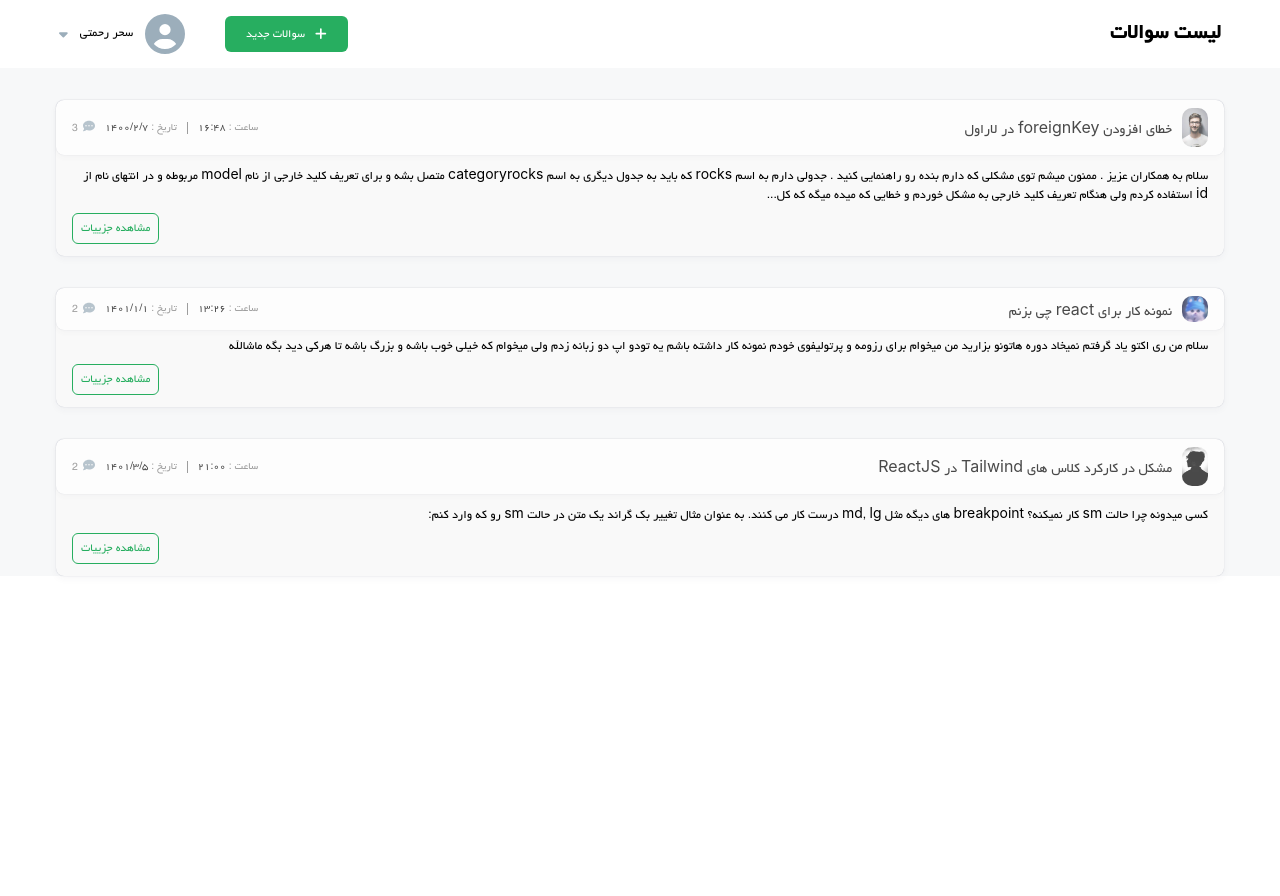
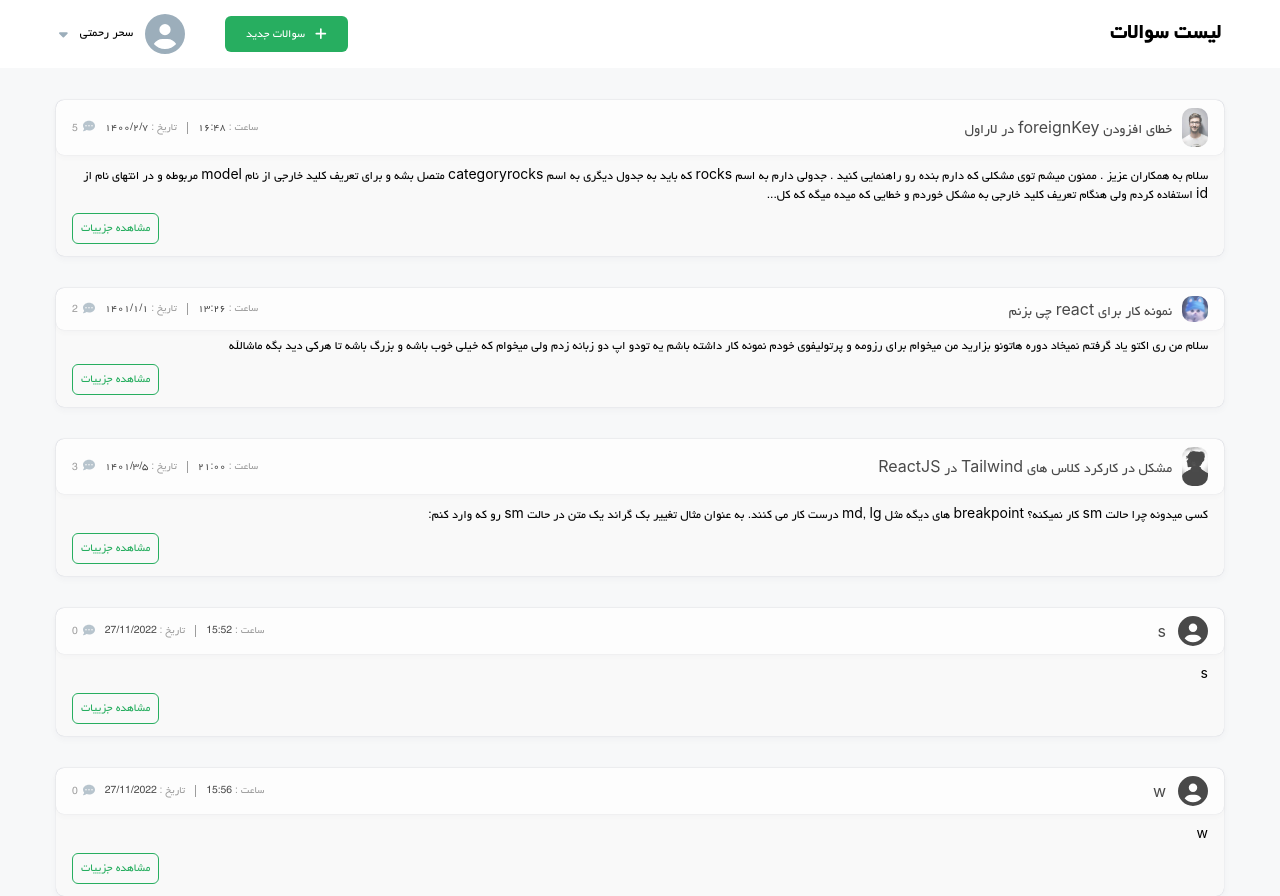
Before and after one commit to saharrahmati/karname, a React (Create React App) app: page / in a window 1280 px wide. Before the commit the page ends 800 px from the top, so only its background shows below. Built offline with nearby package versions, Linux system fonts and the light colour scheme; data requests are answered from the project's data file.

Commit message:
removed redux and store from project

```diff
--- a/data/db.json
+++ b/data/db.json
@@ -26,6 +26,20 @@
       "date": "۱۴۰۱/۳/۵",
       "hour": "۲۱:۰۰",
       "questionId": 3
+    },
+    {
+      "title": "s",
+      "description": "s",
+      "date": "27/11/2022",
+      "hour": "15:52",
+      "id": 4
+    },
+    {
+      "title": "w",
+      "description": "w",
+      "date": "27/11/2022",
+      "hour": "15:56",
+      "id": 5
     }
   ],
   "Response": [
@@ -105,6 +119,54 @@
       "questionId": 3,
       "grinEmoji": 3,
       "frownEmoji": 0
+    },
+    {
+      "respondentName": "نام پاسخ دهنده",
+      "response": "dddd",
+      "date": "27/11/2022",
+      "hour": "15:50",
+      "questionId": 1,
+      "id": 8
+    },
+    {
+      "respondentName": "نام پاسخ دهنده",
+      "response": "ss",
+      "date": "27/11/2022",
+      "hour": "15:52",
+      "questionId": "",
+      "id": 9
+    },
+    {
+      "respondentName": "نام پاسخ دهنده",
+      "response": "ss",
+      "date": "27/11/2022",
+      "hour": "15:52",
+      "questionId": "",
+      "id": 10
+    },
+    {
+      "respondentName": "نام پاسخ دهنده",
+      "response": "ssss",
+      "date": "27/11/2022",
+      "hour": "15:53",
+      "questionId": "",
+      "id": 11
+    },
+    {
+      "respondentName": "نام پاسخ دهنده",
+      "response": "www",
+      "date": "27/11/2022",
+      "hour": "15:53",
+      "questionId": 3,
+      "id": 12
+    },
+    {
+      "respondentName": "نام پاسخ دهنده",
+      "response": "ww",
+      "date": "27/11/2022",
+      "hour": "15:56",
+      "questionId": 1,
+      "id": 13
     }
   ]
 }
--- a/src/App.js
+++ b/src/App.js
@@ -3,7 +3,6 @@ import axios from 'axios';
 import NavBar from './components/Navbar';
 import Questions from './components/Questions';
 import { BrowserRouter, Routes, Route } from "react-router-dom";
-import { useDispatch } from 'react-redux';
 import Response from './components/Response';
 import classes from './App.module.css';
 import AddQuestion from './components/Questions/AddQuestion';
@@ -17,12 +16,10 @@ function App() {
   const [questions,setQuestions]= useState(null)
   const [openModal,setOpenModal] = useState(false)
 
-  const dispatch = useDispatch()
 
   const getResponse = () => {
       axios.get(baseUrl).then((response)=>{
           setResponse(response.data)
-          dispatch({type:'SET_RESPONSE', payload:response.data})
       })
   }
   const getQuestion = () => {
@@ -48,8 +45,8 @@ function App() {
       {openModal ? <AddQuestion getQuestion={getQuestion} closeModal={closeModal} setOpenModal={setOpenModal}/> : null}
       <BrowserRouter>
         <Routes>
-          <Route path='/' element={<Questions questions={questions}/>}></Route>
-          <Route path='/response' element={<Response response={response} />}></Route>
+          <Route path='/' element={<Questions questions={questions} response={response}/>}></Route>
+          <Route path='/response' element={<Response response={response} getResponse={getResponse} />}></Route>
         </Routes>
       </BrowserRouter>
     </div>
--- a/src/components/Questions/index.js
+++ b/src/components/Questions/index.js
@@ -3,7 +3,6 @@ import classes from './index.module.css'
 import QuestionDetails from './_components/QuestionDetails'
 import QuestionerInfo from './_components/QuestionerInfo'
 import { useNavigate} from "react-router-dom";
-import {connect} from 'react-redux'
 
 
 function Questions (props) {
@@ -37,10 +36,5 @@ function Questions (props) {
 
     )
 }
-const mapStateToProps = (state) => {
-    return {
-        response : state
-    }
-}
 
-export default connect(mapStateToProps)(Questions)
+export default Questions
--- /dev/null
+++ b/src/components/Response/AddResponse/index.js
@@ -0,0 +1,60 @@
+import React ,{useEffect, useState} from "react"
+import classes from './index.module.css'
+import axios from "axios"
+
+function AddResponse (props) {
+    const [responseList, setResponseList] = useState("")
+    const [questionId,setQuestionId] = useState("")
+    const {response} = props
+
+    const handelChange = (e) => {
+        const value = e.target.value;
+        setResponseList(value)
+    }
+    const getQuestionId = () =>{
+        response.map((item)=>{
+            setQuestionId(item.questionId)
+        })
+    }
+    useEffect(()=>{
+        if(response){
+            getQuestionId()
+        }
+    },[response])
+    const handlePostQuestion = () => {
+        const current = new Date();
+        const date = `${current.getDate()}/${current.getMonth()+1}/${current.getFullYear()}`;
+        const hour = `${current.getHours()}:${current.getMinutes()}`;
+        let data = JSON.stringify({
+            respondentName: "نام پاسخ دهنده",
+            response: responseList,
+            date: date,
+            hour:hour,
+            questionId:questionId
+          });
+        axios.post('http://localhost:3001/Response',data,{headers:{"Content-Type" : "application/json"}})
+        .then((res)=>{
+            if(res.status === 201){
+                alert('پاسخ شما با موفقیت ثبت شد.')
+                props.getResponse()
+            }
+
+        })
+    }
+    return(
+        <div className={classes.AddResponse}>
+            <h2>پاسخ خود را وارد کنید</h2>
+            <textarea
+                rows="6"
+                cols="50"
+                name="response"
+                value={responseList}
+                onChange={(e)=>handelChange(e)}
+            />
+            <div className={classes.ErrorText}>محل قرارگیری متن راهنمای خطا</div>
+            <button  onClick={handlePostQuestion}>ارسال پاسخ</button>
+        </div>
+    )
+}
+
+export default AddResponse
--- /dev/null
+++ b/src/components/Response/AddResponse/index.module.css
@@ -0,0 +1,27 @@
+.AddResponse {
+    text-align: right;
+}
+.AddResponse textarea{
+    border: 1px solid #EEEEEE;
+    border-radius: 6px;
+    width: 98%;
+    padding: 10px;
+    font-family: Yekan;
+}
+.AddResponse textarea:focus-visible{
+    outline:cadetblue;
+}
+.AddResponse button{
+    background: #27AE60;
+    border-radius: 6px;
+    border: 0;
+    color: white;
+    font-family: Yekan;
+    padding: 8px 71px;
+    font-size: 14px;
+    margin-top: 20px;
+}
+.ErrorText {
+    font-size: 10px;
+    color: #F16063;
+}
--- a/src/components/Response/index.js
+++ b/src/components/Response/index.js
@@ -1,6 +1,7 @@
 import React , {useEffect,useState} from "react";
 import QuestionerInfo from "../Questions/_components/QuestionerInfo";
 import QuestionDetails from "../Questions/_components/QuestionDetails";
+import AddResponse from "./AddResponse"
 import classes from './index.module.css'
 import ResponseList from "./ResponseList";
 import {useLocation} from 'react-router-dom';
@@ -36,6 +37,7 @@ function Response (props){
             </div>
             <h2>پاسخ ها</h2>
            <ResponseList response={FilterResponse}/>
+           <AddResponse response={FilterResponse} getResponse={props.getResponse}/>
         </div>
     )
 }
--- a/src/index.js
+++ b/src/index.js
@@ -3,16 +3,11 @@ import ReactDOM from 'react-dom/client';
 import './index.css';
 import App from './App';
 import reportWebVitals from './reportWebVitals';
-import { createStore } from 'redux';
-import reducer from './store/reducer';
-import {Provider} from 'react-redux'
-
-const store = createStore(reducer)
 
 const root = ReactDOM.createRoot(document.getElementById('root'));
 root.render(
   <React.StrictMode>
-    <Provider store={store}><App /></Provider>
+    <App />
   </React.StrictMode>
 );
 
--- a/src/store/reducer.js
+++ /dev/null
@@ -1,14 +0,0 @@
-
-const initialState = {
-    responses:[]
-}
-const reducer = (state=initialState, action) =>{
-    switch(action.type){
-        case "SET_RESPONSE":
-           return action.payload
-        default:
-           return state
-    }
-}
-
-export default reducer
```
